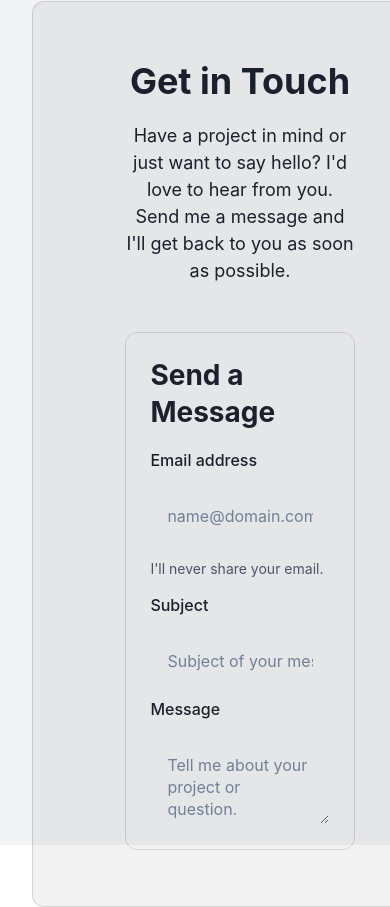
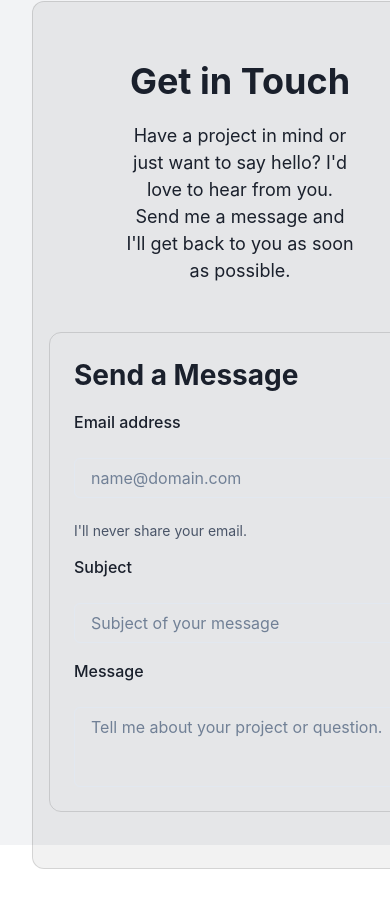
Before and after one commit to dominic-myb/dominic-myb.github.io, a React (Vite) app in the folder frontend/: page / in a window 390 px wide. Shown: the part 2387-3294 px from the top of the page. After the commit the page ends 3256 px from the top, so only its background shows below. Built offline with nearby package versions, Linux system fonts and the light colour scheme.

Commit message:
[upd] responsive form

```diff
--- a/frontend/src/layouts/ContactLayout.jsx
+++ b/frontend/src/layouts/ContactLayout.jsx
@@ -1,10 +1,9 @@
 import {
   Container,
+  VStack,
+  Heading,
   Text,
   useColorModeValue,
-  Box,
-  Heading,
-  VStack,
 } from "@chakra-ui/react";
 import { colorMap } from "@/assets/data/constants.js";
 
@@ -35,15 +34,14 @@ export default function ContactLayout({ children }) {
             possible.
           </Text>
         </VStack>
-        <Box
-          w="60%"
+        <Container
           my={10}
           p={6}
           borderRadius="xl"
           border={`1px solid ${borderColor}`}
         >
           {children}
-        </Box>
+        </Container>
       </VStack>
     </Container>
   );
```
